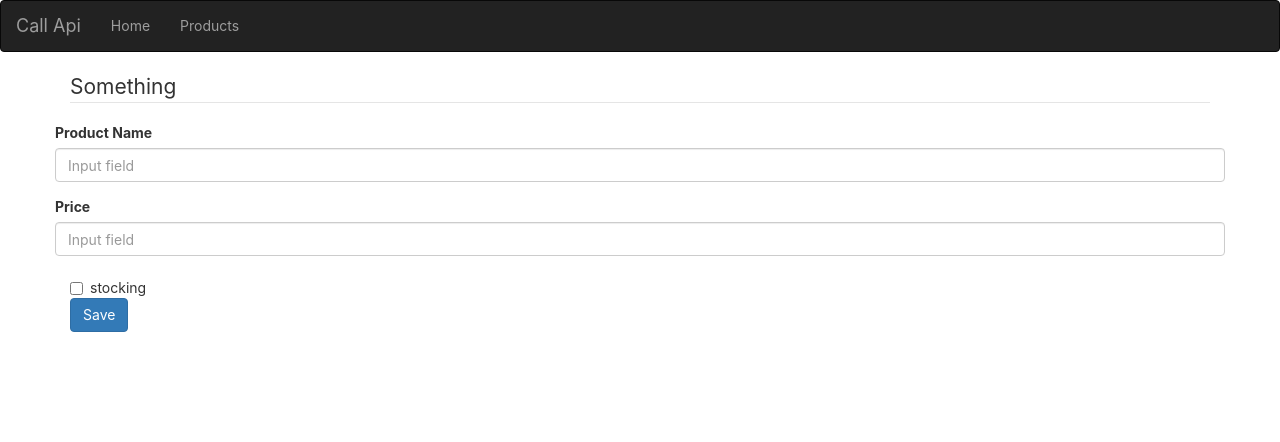
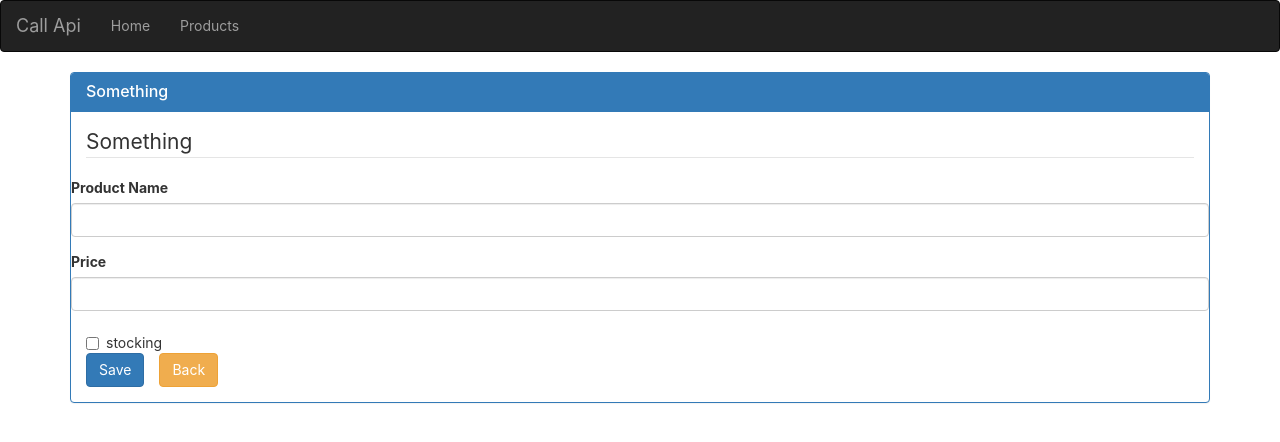
Before and after one commit to DangTrungdev113999/CRUD-call-api, a React (Create React App) app: page /product/add in a window 1280 px wide. Shown: the top 442 px of the page. Built offline with nearby package versions, Linux system fonts and the light colour scheme.

Commit message:
feature remove data with call api

```diff
--- a/src/components/ProductItem/ProductItem.js
+++ b/src/components/ProductItem/ProductItem.js
@@ -1,6 +1,14 @@
 import React, { Component } from 'react';
 
 class Products extends Component {
+
+    onDeleteProduct = id => {
+        //eslint-disable-next-line no-restricted-globals
+        if(confirm('Are you sure want to delte it')) {
+            this.props.onDeleteProduct(id);
+        }
+    }
+
     render() {
         const { product, index } = this.props;
         const statusName = product.status ? 'stocking' : 'Out of stock';
@@ -16,8 +24,19 @@ class Products extends Component {
                     </span>
                 </td>
                 <td>
-                    <button type="button" className="btn btn-warning">Update</button>
-                    <button type="button" className="btn btn-danger ml-15">Delete</button>
+                    <button
+                        type="button"
+                        className="btn btn-warning"
+                    >
+                        Update
+                    </button>
+                    <button
+                        type="button"
+                        className="btn btn-danger ml-15"
+                        onClick={() => this.onDeleteProduct(product.id)}
+                    >
+                        Delete
+                    </button>
                 </td>
             </tr>
         );
--- a/src/pages/ProductActionPage/ProductActionPage.js
+++ b/src/pages/ProductActionPage/ProductActionPage.js
@@ -1,34 +1,108 @@
 import React, { Component } from 'react';
+import callApi from './../../utils/apiCaller';
+import { Link } from 'react-router-dom';
 
 class productListPage extends Component {
+    constructor(props) {
+        super(props);
+        this.state = {
+            id: '',
+            txtName: '',
+            txtPrice: '',
+            ckhbStatus: false
+        }
+    }
+
+    onGetValue = e => {
+        const target = e.target;
+        const name = target.name;
+        const value = target.type === 'checkbox' ? target.checked : target.value;
+
+        this.setState({
+            [name]: value
+        })
+    }
+
+    onSaveValue = e => {
+        e.preventDefault();
+        const { txtName, txtPrice, ckhbStatus } = this.state;
+        const { history } = this.props;
+        callApi('products', 'POST', {
+            name: txtName,
+            price: txtPrice,
+            status: ckhbStatus
+        }).then(res => {
+            history.goBack();
+        })
+    }
+
     render() {
+
+        const { txtName, txtPrice, ckhbStatus } = this.state;
         return (
-
             <div className="container">
                 <div className="row">
                     <div className="col-xs-12 col-sm-12 col-md-12 col-lg-12">
-                        <form className="form-horizontal">
+
+                        <div className="panel panel-primary">
+                            <div className="panel-heading">
+                                <h3 className="panel-title">Something</h3>
+                            </div>
+                            <div className="panel-body">
+                                <form className="form-horizontal" onSubmit={this.onSaveValue}>
                                     <legend>Something</legend>
 
                                     <div className="form-group">
-                                <label for="">Product Name</label>
-                                <input type="text" className="form-control" id="" placeholder="Input field"/>
+                                        <label>Product Name</label>
+                                        <input
+                                            type="text"
+                                            className="form-control"
+                                            name="txtName"
+                                            value={txtName}
+                                            onChange={this.onGetValue}
+                                        />
                                     </div>
 
                                     <div className="form-group">
-                                <label for="">Price</label>
-                                <input type="number" className="form-control" id="" placeholder="Input field"/>
+                                        <label>Price</label>
+                                        <input
+                                            type="number"
+                                            className="form-control"
+                                            name="txtPrice"
+                                            value={txtPrice}
+                                            onChange={this.onGetValue}
+                                        />
                                     </div>
 
                                     <div className="checkbox">
                                         <label>
-                                    <input type="checkbox" value=""/>
+                                            <input
+                                                type="checkbox"
+                                                name="ckhbStatus"
+                                                value={ckhbStatus}
+                                                onChange={this.onGetValue}
+                                            />
                                             stocking
                                         </label>
                                     </div>
 
-                            <button type="submit" className="btn btn-primary">Save</button>
+                                    <button
+                                        type="submit"
+                                        className="btn btn-primary"
+                                        onSubmit={this.onSaveValue}
+                                    >
+                                        Save
+                                    </button>
+                                    <Link
+                                        to='/product-list'
+                                        className="btn btn-warning ml-15"
+                                    >
+                                        Back
+                                    </Link>
                                 </form>
+
+                            </div>
+                        </div>
 
                     </div>
                 </div>
--- a/src/pages/ProductListPage/ProductListPage.js
+++ b/src/pages/ProductListPage/ProductListPage.js
@@ -3,18 +3,19 @@ import Products from './../../components/Products/Products';
 import Product from './../../components/ProductItem/ProductItem';
 import { connect } from 'react-redux'
 import callApo from './../../utils/apiCaller';
+import { Link } from 'react-router-dom';
 
 class productListPage extends Component {
 
     constructor(props) {
         super(props);
         this.state = {
-            products : []
+            products: []
         }
     }
 
     componentDidMount() {
-        callApo('products', 'GET', null ).then(res => {
+        callApo('products', 'GET', null).then(res => {
             this.setState({
                 products: res.data
             })
@@ -22,14 +23,39 @@ class productListPage extends Component {
 
     }
 
+    onDeleteProduct = id => {
+        const {products} = this.state;
+        callApo(`products/${id}`, 'DELETE', null).then(res => {
+            if(res.status === 200) {
+                const index = this.findIndex(products, id);
+                if(index !== -1) {
+                    products.splice(index, 1);
+                    this.setState({
+                        products
+                    })
+                }
+            }
+        })
+    }
+
+    findIndex = (products, id) => {
+        let result = -1;
+        products.forEach((product, index) => {
+            if(product.id === id) {
+                result = index;
+            }
+        });
+        return result;
+    }
+
     render() {
         // let { products } = this.props;
-        let {products} = this.state;
+        let { products } = this.state;
         return (
             <div className="col-xs-12 col-sm-12 col-md-12 col-lg-12">
-                <button type="button" className="btn btn-primary mb-10">
+                <Link to="/product/add" className="btn btn-primary mb-10">
                     Add New
-                </button>
+                </Link>
                 <div className="clearfix" ></div>
                 <Products>
                     {this.showProducts(products)}
@@ -47,6 +73,7 @@ class productListPage extends Component {
                         key={index}
                         product={product}
                         index={index}
+                        onDeleteProduct={this.onDeleteProduct}
                     />
                 )
             })
--- a/src/products-api/db.json
+++ /dev/null
@@ -1,10 +0,0 @@
-{
-    "products" : [
-        {
-            "id": 1,
-            "name": "iphon xs max",
-            "price": 200,
-            "status": true
-        }
-    ]
-}
--- a/src/routes.js
+++ b/src/routes.js
@@ -18,7 +18,7 @@ const routes = [
     {
         path: '/product/add',
         exact: false,
-        main: () => <ProductActionPage/>
+        main: ({history}) => <ProductActionPage history={history}/>
     },
     {
         path: '/product/:id/edit',
--- a/src/server/products-api/db.json
+++ b/src/server/products-api/db.json
@@ -1,5 +1,5 @@
 {
-    "products" : [
+  "products": [
     {
       "id": 1,
       "name": "iphone",
@@ -7,16 +7,34 @@
       "status": true
     },
     {
-            "id": 1,
+      "id": 2,
       "name": "samsung",
       "price": 1200,
       "status": false
     },
     {
-            "id": 1,
+      "id": 3,
       "name": "opppo",
       "price": 1200,
       "status": true
+    },
+    {
+      "name": "asgew",
+      "price": "1242134",
+      "status": true,
+      "id": 4
+    },
+    {
+      "id": 5,
+      "name": "hqaw4",
+      "price": "235",
+      "status": true
+    },
+    {
+      "name": "trung",
+      "price": "34",
+      "status": true,
+      "id": 6
     }
   ]
 }
```
Lines whose indentation alone changed are shown as unchanged.
